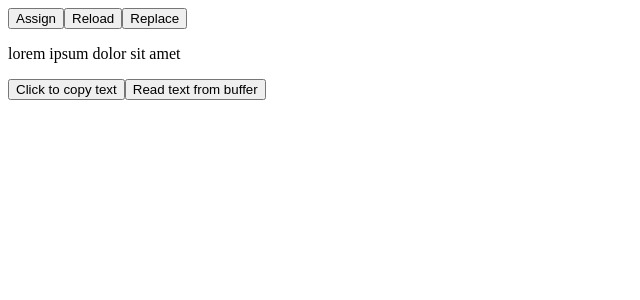
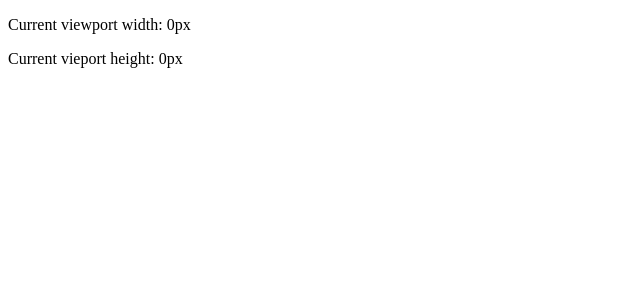
Before and after one commit to freshcodeAlice/fm-cra-first-project, a React (Create React App) app: page / in a window 1280 px wide. Shown: the top 300 px of the page, without its empty margins (0-640 px from the left). Built offline with nearby package versions, Linux system fonts and the light colour scheme.

Commit message:
WindowResizer

```diff
--- a/src/components/App.js
+++ b/src/components/App.js
@@ -1,19 +1,11 @@
-
+import WindowResizer from './WindowResizer'
 
 
 function App() {
 
     return (
         <>
-        <button onClick={()=>{window.location.assign('https://www.w3schools.com/default.asp')}}>Assign</button>
-        <button onClick={()=>{window.location.reload()}}>Reload</button>
-        <button onClick={()=>{window.location.replace('https://developer.mozilla.org/ru/')}}>Replace</button>
-       <p>lorem ipsum dolor sit amet</p>
-       <button onClick={()=>{window.navigator.clipboard.writeText('lorem ipsum dolor sit amet')}} >Click to copy text</button>
-       <button onClick={()=>{
-        const text = window.navigator.clipboard.readText();
-        console.log(text);
-        }} >Read text from buffer</button>
+     <WindowResizer />
         </>
     )
 }
--- /dev/null
+++ b/src/components/WindowResizer/index.js
@@ -0,0 +1,48 @@
+
+/*
+Написати компоненту WindowResizer
+Яка виводить розмір вьюпорта на поточний момент.
+
+Current viewport width: ....px
+Current vieport height: .....px
+
+*/
+
+import React, { Component } from 'react';
+
+class WindowResizer extends Component {
+    constructor(props) {
+        super(props);
+        this.state = {
+            x: 0,
+            y: 0,
+        }
+    }
+    componentDidMount() {
+        window.addEventListener('resize', this.eventHandler);
+    }
+
+    eventHandler = () => {
+            this.setState({
+                x: window.innerWidth,
+                y: window.innerHeight
+            })
+    }
+
+    componentWillUnmount() {
+        window.removeEventListener('resize', this.eventHandler)
+    }
+
+    render() {
+
+        const {x, y} = this.state;
+        return (
+            <div>
+               <p>Current viewport width: {x}px</p>
+               <p>Current vieport height: {y}px</p>
+            </div>
+        );
+    }
+}
+
+export default WindowResizer;
```
